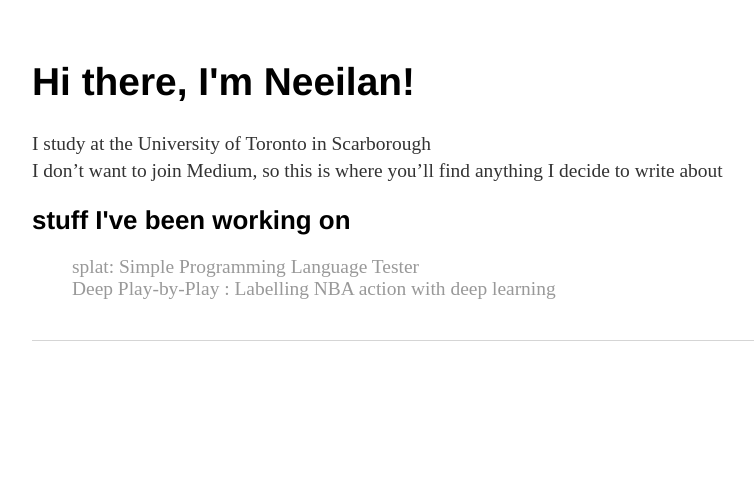
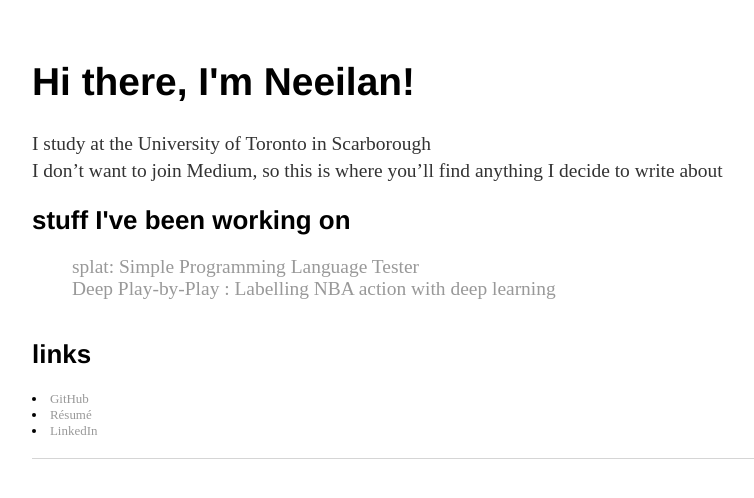
Before and after one commit to neeilan/neeilan.github.io, a Jekyll site: the page built from index.html, in a window 1280 px wide. Shown: the top 498 px of the page, without its empty margins (160-914 px from the left). Built offline with Jekyll 4.4.1, drawn with Linux system fonts in a browser that asks for light colours.

Commit message:
Update index.html

```diff
--- a/index.html
+++ b/index.html
@@ -18,4 +18,11 @@
 		 {% endfor %}
 	</ul>
 	</p>
+
+	<p>
+	<h2>links</h2>
+		<li><a href="https://github.com/neeilan">GitHub</a></li>
+		<li><a href="https://neeilan.github.io/folder/NeeilanResumePublic.pdf">Résumé</a></li>
+		<li><a href="https://linkedin.com/in/neeilan">LinkedIn</a></li>
+	</p>
 </div><!-- /.blurb -->
```
